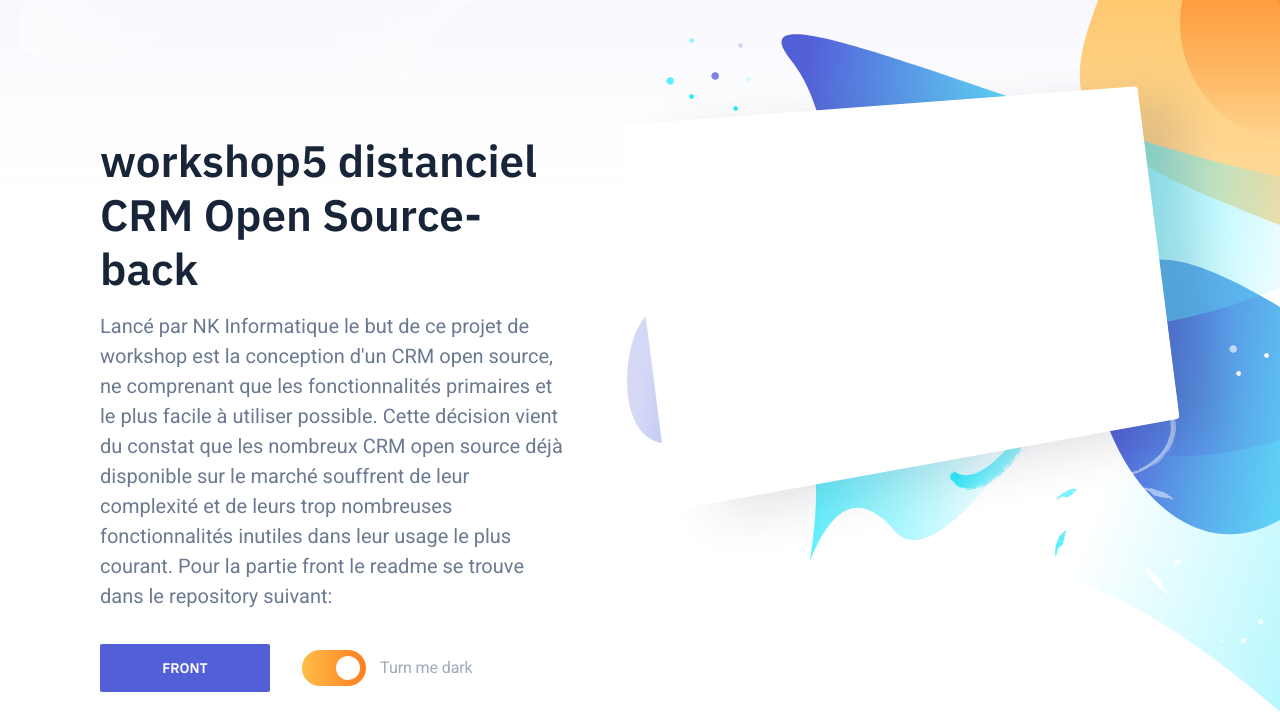
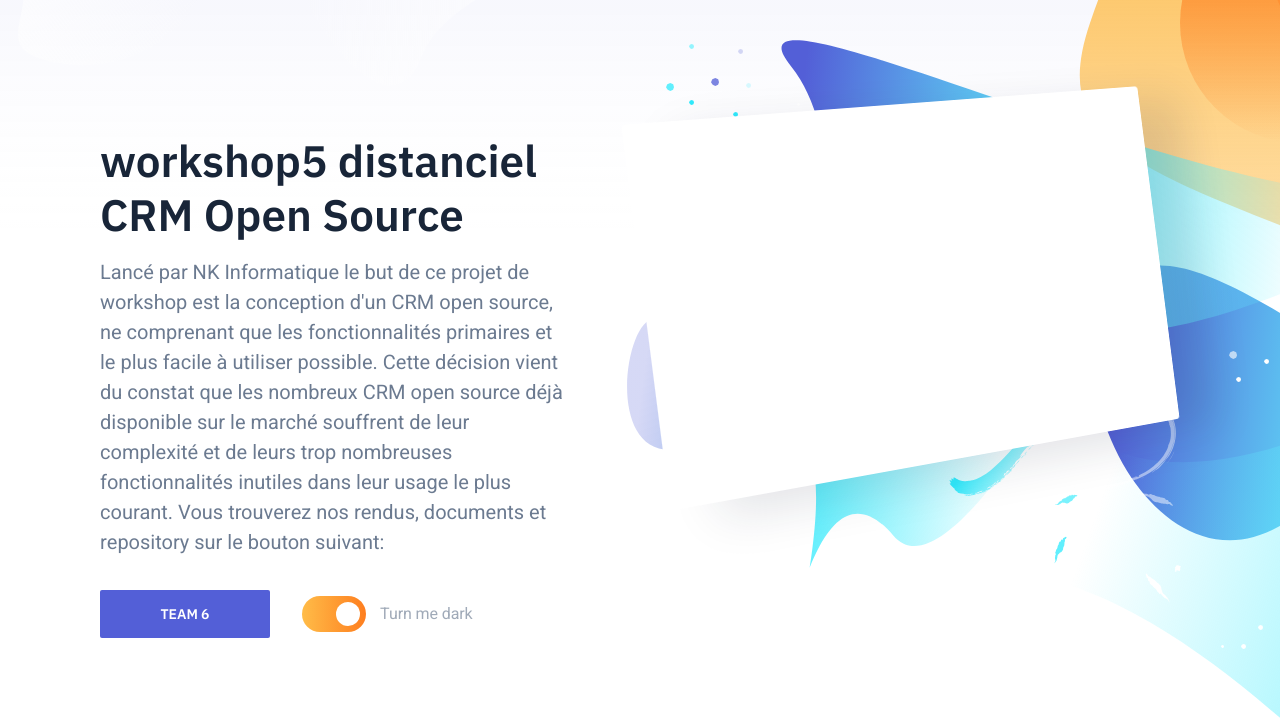
Before and after one commit to RousseauClaire/workshop-back, a website: page docs/index.html in a window 1280 px wide. Shown: the part 74-800 px from the top of the page. Drawn offline with nearby package versions, Linux system fonts and the light colour scheme.

Commit message:
correct link

```diff
--- a/docs/index.html
+++ b/docs/index.html
@@ -31,13 +31,13 @@
                 <div class="container">
                     <div class="hero-inner">
 						<div class="hero-copy">
-	                        <h1 class="hero-title mt-0">workshop5 distanciel CRM Open Source-back</h1>
+	                        <h1 class="hero-title mt-0">workshop5 distanciel CRM Open Source</h1>
 	                        <p class="hero-paragraph">Lancé par NK Informatique le but de ce projet de workshop est la conception d'un CRM open source, ne comprenant que les fonctionnalités primaires et le plus facile à utiliser possible.
 
 Cette décision vient du constat que les nombreux CRM open source déjà disponible sur le marché souffrent de leur complexité et de leurs trop nombreuses fonctionnalités inutiles dans leur usage le plus courant.
-							Pour la partie front le readme se trouve dans le repository suivant:</p>
+							Vous trouverez nos rendus, documents et repository sur le bouton suivant:</p>
 	                        <div class="hero-cta">
-								<a class="button button-primary" href="https://github.com/piloc01/workshop-front" target="_blank">Front</a>
+								<a class="button button-primary" href="https://linktr.ee/workshopteam6" target="_blank">TEAM 6</a>
 								<div class="lights-toggle">
 									<input id="lights-toggle" type="checkbox" name="lights-toggle" class="switch" checked="checked">
 									<label for="lights-toggle" class="text-xs"><span>Turn me <span class="label-text">dark</span></span></label>
```
